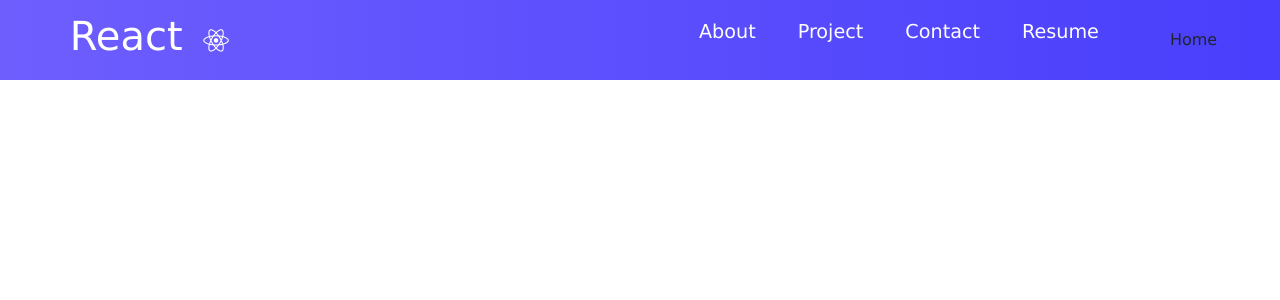
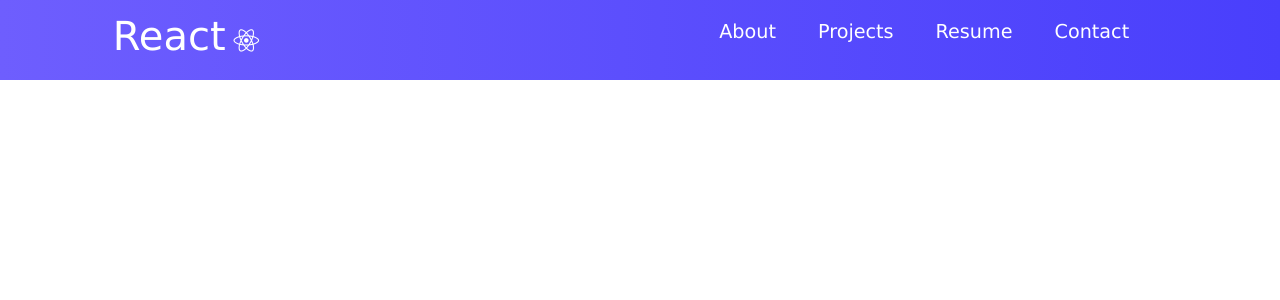
Before and after one commit to umeramalek/portfolio-3, a React (Create React App) app: page / in a window 1280 px wide. Shown: the top 300 px of the page. Built offline with nearby package versions, Linux system fonts and the light colour scheme.

Commit message:
navbar finished

```diff
--- a/src/components/Button.css
+++ /dev/null
@@ -1,42 +0,0 @@
-:root{
-    --primary:#3acbf7;
-
-}
-
-.btn {
-    padding:8px 20px;
-    border-radius: 4px;
-    outline:none;
-    border:none;
-    cursor:pointer;
-}
-
-.btn:hover{
-    padding:8px 20px;
-    transition: all 0.3s ease-out;
-    background: #fff;
-    color:#6568f4;
-    transition: 250ms;
-
-}
-
-.btn--primary{
-    background-color:var(--primary);
-}
-
-.btn--outline{
-    background-color: transparent;
-    color:#fff;
-    padding:8px 20px;
-    border-radius:4px;
-    border: 1px solid var(--primary);
-    transition: all 0.3s ease-out;
-}
-
-.btn--medium{
-    padding:12px 26px;
-    border-radius: 4px;
-    font-size:20px;
-    color:#fff;
-
-}
--- a/src/components/Button.js
+++ /dev/null
@@ -1,30 +0,0 @@
-import React from 'react'
-import './Button.css'
-
-const STYLES = [
-    'btn--primary',
-    'btn--outline'
-]
-
-const SIZES = [
-    'btn--medium',
-    'btn--large',
-]
-
-export const Button = ({
-    children,
-    type,
-    onClick,
-    buttonStyle,
-    buttonSize
-})=> {
-    const checkButtonStyle = STYLES.includes(buttonStyle) ? buttonStyle: STYLES[0]
-
-    const checkButtonSize = SIZES.includes(buttonSize) ? buttonSize: SIZES[0]
-
-    return [
-        <button className={`btn ${checkButtonStyle} ${checkButtonSize}`} onClick={onClick} type={type}>
-            {children}
-        </button>
-    ]
-}
--- a/src/components/Navigation/MenuBar.js
+++ /dev/null
@@ -1,27 +0,0 @@
-export const MenuBar = [
-    {
-        title:'About',
-        url:'#',
-        cName: 'nav-links'
-    },
-    {
-        title:'Project',
-        url:'#',
-        cName: 'nav-links'
-    },
-    {
-        title:'Contact',
-        url:'#',
-        cName: 'nav-links'
-    },
-    {
-        title:'Resume',
-        url:'#',
-        cName: 'nav-links'
-    },
-    {
-        title:'Mobile',
-        url:'#',
-        cName: 'nav-links-mobile'
-    },
-]
--- /dev/null
+++ b/src/components/Navigation/MenuItems.js
@@ -0,0 +1,23 @@
+export const MenuItems = [
+    {
+        title: 'About',
+        url: '#',
+        cName: 'nav-links'
+    },
+    {
+        title: 'Projects',
+        url: '#',
+        cName: 'nav-links'
+    },
+    {
+        title: 'Resume',
+        url: '#',
+        cName: 'nav-links'
+    },
+    {
+        title: 'Contact',
+        url: '#',
+        cName: 'nav-links'
+    },
+
+]
--- a/src/components/Navigation/index.js
+++ b/src/components/Navigation/index.js
@@ -1,35 +1,35 @@
-import React, { Component } from 'react'
-import {MenuBar} from './MenuBar'
-import {Button} from '../Button'
-import "./style.css"
+import React, { Component } from 'react';
+import { MenuItems } from "./MenuItems"
+import './style.css'
 
 class Navbar extends Component {
-    state = {clicked:false }
+    state = { clicked: false }
 
     handleClick = () => {
-        this.setState({clicked: !this.state.clicked})
+        this.setState({ clicked: !this.state.clicked })
     }
 
-    render(){
+    render() {
         return(
             <nav className="NavbarItems">
-                <h1 className="navbar-logo">React <i className="fab fa-react"></i> </h1>
+                <h1 className="navbar-logo">React<i className="fab fa-react"></i></h1>
                 <div className="menu-icon" onClick={this.handleClick}>
-                    <i className={this.state.clicked ? 'fas fa-times': 'fas fa-bars'}></i>
-
+                    <i className={this.state.clicked ? 'fas fa-times' : 'fas fa-bars'}></i>
                 </div>
-                <ul className={this.state.clicked ? 'nav-menu active': 'nav-menu'}>
-                    {MenuBar.map((item,index) => {
-                        return(
-                        <li key={index}> <a className ={item.cName} href={item.url}> {item.title} </a> </li>
+                <ul className={this.state.clicked ? 'nav-menu active' : 'nav-menu'}>
+                    {MenuItems.map((item, index) => {
+                        return (
+                            <li key={index}>
+                                <a className={item.cName} href={item.url}>
+                                {item.title}
+                                </a>
+                            </li>
                         )
                     })}
                 </ul>
-                <Button>Home</Button>
             </nav>
         )
     }
 }
 
-
 export default Navbar
--- a/src/components/Navigation/style.css
+++ b/src/components/Navigation/style.css
@@ -1,5 +1,5 @@
-.NavbarItems{
-    background: linear-gradient(90deg,rgb(110,94,254)0%, rgba(73,63,252,1) 100%);
+.NavbarItems {
+    background: linear-gradient(90deg, rgb(110, 94, 254) 0%, rgba(73,63,252,1) 100%);
     height: 80px;
     display: flex;
     justify-content: center;
@@ -7,140 +7,130 @@
     font-size: 1.2rem;
 }
 
-.navbar-logo{
-    color:#fff;
-    justify-content: start;
+.navbar-logo {
+    color: #fff;
+    justify-self: start;
     margin-left: 20px;
-    cursor:pointer;
+    cursor: pointer;
 }
 
 .fa-react {
-    margin-left:0.5rem;
+    margin-left: 0.5rem;
     font-size: 1.6rem;
 }
 
-.nav-menu{
+.nav-menu {
     display: grid;
-    grid-template-columns: repeat(5,auto);
+    grid-template-columns: repeat(5, auto);
     grid-gap: 10px;
     list-style: none;
     text-align: center;
-    width:70vw;
+    width: 70vw;
     justify-content: end;
     margin-right: 2rem;
-
 }
 
-.nav-links{
-    color:white;
+.nav-links {
+    color: white;
     text-decoration: none;
     padding: 0.5rem 1rem;
-
 }
 
-.nav-links:hover{
-    background-color: grey;
+.nav-links:hover {
+    background-color: #6d76f7;
     border-radius: 4px;
     transition: all 0.2s ease-out;
 }
 
-.fa-bars{
+.fa-bars {
     color: #fff;
-
 }
 
-.nav-links-mobile{
-    display:none;
-
+.nav-links-mobile {
+    display: none;
 }
 
-.menu-icon{
-    display:none;
+.menu-icon {
+    display: none;
 }
 
-@media screen and (max-width:960px) {
-    .NavbarItems{
+@media screen and (max-width: 960px) {
+    .NavbarItems {
         position: relative;
     }
 
-
-.nav-menu{
-    display:flex;
+    .nav-menu {
+        display: flex;
         flex-direction: column;
-    width:100%;
-    height:500px;
-    position:absolute;
-    top:80px;
-    left:-100%;
+        width: 100%;
+        height: 500px;
+        position: absolute;
+        top: 80px;
+        left: -100%;
         opacity: 1;
         transition: all 0.5s ease;
     }
 
-.nav-menu:active{
-    background:#6668f4;
-    left:0;
-    opacity:1;
+    .nav-menu.active {
+        background: #6668f4;
+        left: 0;
+        opacity: 1;
         transition: all 0.5s ease;
-    z-index:1;
+        z-index: 1;
     }
 
-.nav-links{
+    .nav-links {
         text-align: center;
-    padding:2rem;
-    width:100%;
-    display:table;
+        padding: 2rem;
+        width: 100%;
+        display: table;
     }
 
-.nav-links:hover{
-    background-color:#7577fa;
-    border-radius:0;
+    .nav-links:hover {
+        background-color: #7577fa;
+        border-radius: 0;
     }
 
-.navbar-logo{
-    position:absolute;
-    top:0;
-    left:0;
-    transform:translate(25%, 50%)
+    .navbar-logo {
+        position: absolute;
+        top: 0;
+        left: 0;
+        transform: translate(25%, 50%);
     }
 
-.menu-icon{
-    display:block;
-    position:absolute;
-    top:0;
-    right:0;
+    .menu-icon {
+        display: block;
+        position: absolute;
+        top: 0;
+        right: 0;
         transform: translate(-100%, 60%);
-    font-size:1.8rem;
+        font-size: 1.8rem;
         cursor: pointer;
     }
 
-.fa-times{
-    color:#efff;
-    font-size:2rem;
+    .fa-times {
+        color: #fff;
+        font-size: 2rem;
     }
 
-.nav-links-mobile{
-    display:block;
-    text-align:center;
+    .nav-links-mobile {
+        display: block;
+        text-align: center;
         padding: 1.5rem;
         margin: 2rem auto;
         border-radius: 4px;
-    width:80%;
+        width: 80%;
         background: #4ad9e4;
         text-decoration: none;
-    color:#fff;
+        color: #fff;
         font-size: 1.5rem;
-
     }
 
-.nav-links-mobile:hover{
-    background:#fff;
-    color:#6568F4;
+    .nav-links-mobile:hover {
+        background: #fff;
+        color: #6568F4;
         transition: 250ms;
     }
 
-Button {
-    display:none;
 
 }
-
-}
```
Lines whose indentation alone changed are shown as unchanged.
